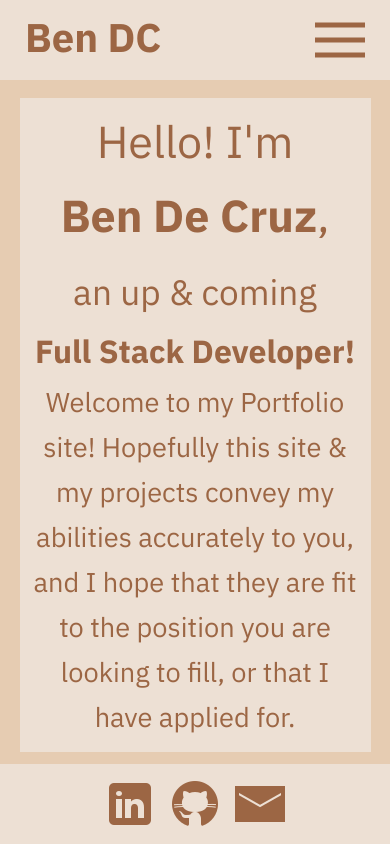
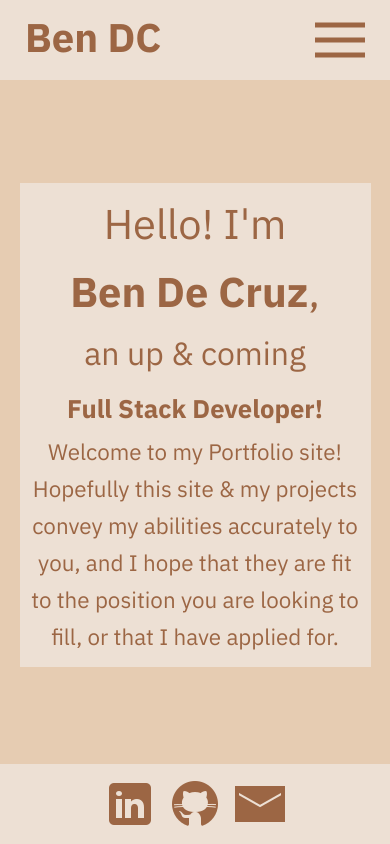
Before and after one commit to bendecruz745/BenDCHomePageV2, a React (Create React App) app: page / in a window 390 px wide. Built offline with nearby package versions, Linux system fonts and the light colour scheme.

Commit message:
updated home smallest width media query(380px) to be 460px

```diff
--- a/src/App.js
+++ b/src/App.js
@@ -10,7 +10,7 @@ function App() {
       <div className="main-content">
         <NavBar />
         <Routes>
-          <Route path="/" element={<Home />}></Route>
+          <Route path="/" element={<Home />} />
         </Routes>
         <Footer />
       </div>
--- a/src/css/Home.css
+++ b/src/css/Home.css
@@ -42,7 +42,7 @@
   margin: 0;
   font-family: IBM-Plex-Sans-Thai;
   font-size: 2.8rem;
-  padding: 10px 10px 5px 10px;
+  padding: 10px 10px 0 10px;
   color: #9c6644;
   text-align: center;
   transition: ease all 0.5s;
@@ -50,7 +50,7 @@
 
 .home-body-text-title {
   margin: 0;
-  padding: 5px 10px 0px 10px;
+  padding: 0 10px 0px 10px;
   font-family: IBM-Plex-Sans-Thai;
   font-size: 2.2rem;
   color: #9c6644;
@@ -94,7 +94,7 @@ b {
   display: none;
 }
 
-@media (max-width: 380px) {
+@media (max-width: 460px) {
   .home-intro-text {
     font-size: 2.6rem;
   }
```
